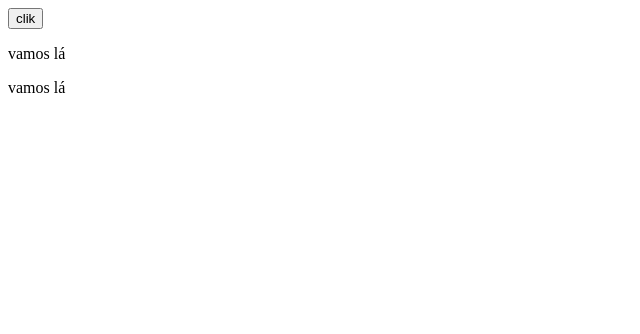
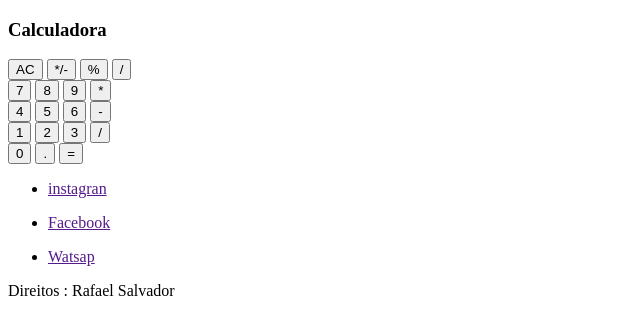
Before and after one commit to rafael-salavdor-da-silva/git, a plain HTML site: page index.htm in a window 1280 px wide. Shown: the whole page, without its empty margins (0-640 px from the left). Drawn offline with Linux system fonts and the light colour scheme.

Commit message:
Update index.htm

```diff
--- a/index.htm
+++ b/index.htm
@@ -6,9 +6,71 @@
     <title>Document</title>
 </head>
 <body>
-    <button>clik</button>
-    <p> vamos lá  <p/>
-         <p> vamos lá  <p/>
+
+    <div id="container">
+
+        <div id="text">
+            <h3>Calculadora</h3>
+        </div>
+
+        <div id="screen"></div>
+        <div id="btn-container">
+
+            <div class="row">
+                <button type="button" class="btn" data-value="ac">AC</button>
+                <button type="button" class="btn" data-value="+/-">*/-</button>
+                <button type="button" class="btn" data-value="%">%</button>
+                <button type="button" class="btn operator" data-value="/">/</button>
+            </div>
+
+            <div class="row">
+                <button type="button" class="btn" data-value="7">7</button>
+                <button type="button" class="btn" data-value="8">8</button>
+                <button type="button" class="btn" data-value="9">9</button>
+                <button type="button" class="btn operator" data-value="*">*</button>
+            </div>
+
+            <div class="row">
+                <button type="button" class="btn" data-value="4">4</button>
+                <button type="button" class="btn" data-value="5">5</button>
+                <button type="button" class="btn" data-value="6">6</button>
+                <button type="button" class="btn operator" data-value="-">-</button>
+            </div>
+
+            <div class="row">
+                <button type="button" class="btn" data-value="1">1</button>
+                <button type="button" class="btn" data-value="2">2</button>
+                <button type="button" class="btn" data-value="3">3</button>
+                <button type="button" class="btn operator" data-value="+">/</button>
+            </div>
+
+            <div class="row">
+                <button type="button" class="btn" data-value="0">0</button>
+                <button type="button" class="btn" data-value=".">.</button>
+                <button type="button" class="btn operator" data-value="=">=</button>
+            </div>
+
+        </div>
+    </div>
+    <footer>
+        <ul>
+            <li><a href="">instagran<i class="fa-brands"></i></a></li>
+        </ul>
+
+        <ul>
+            <li><a href="">Facebook<i class="fa-brands fa-facebook"></i></a></li>
+        </ul>
+
+        <ul>
+            <li><a href="">Watsap<i class="fa-brands fa-whatsap"></i></a></li>
+        </ul>
+
+
+
+
+    </footer>
+    <p id="copyright"> Direitos : Rafael Salvador</p>
+
 
 </body>
 </html>
```
